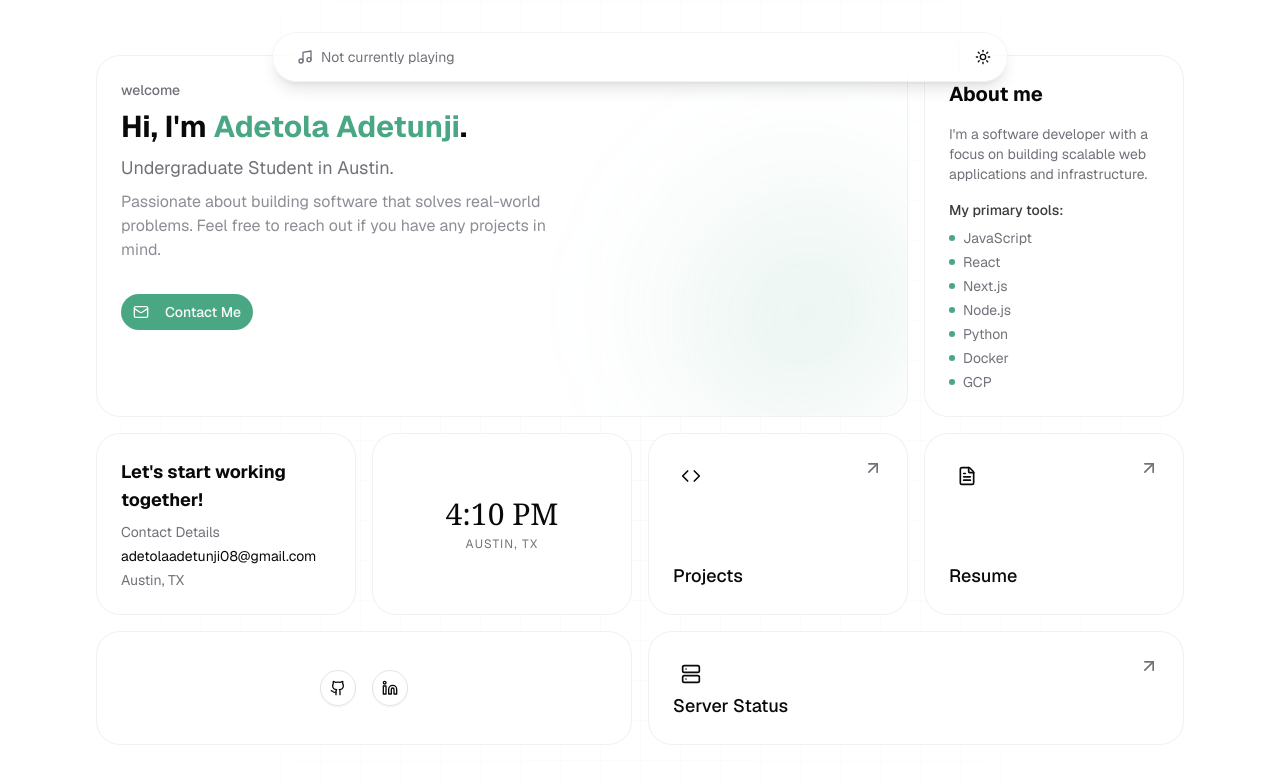
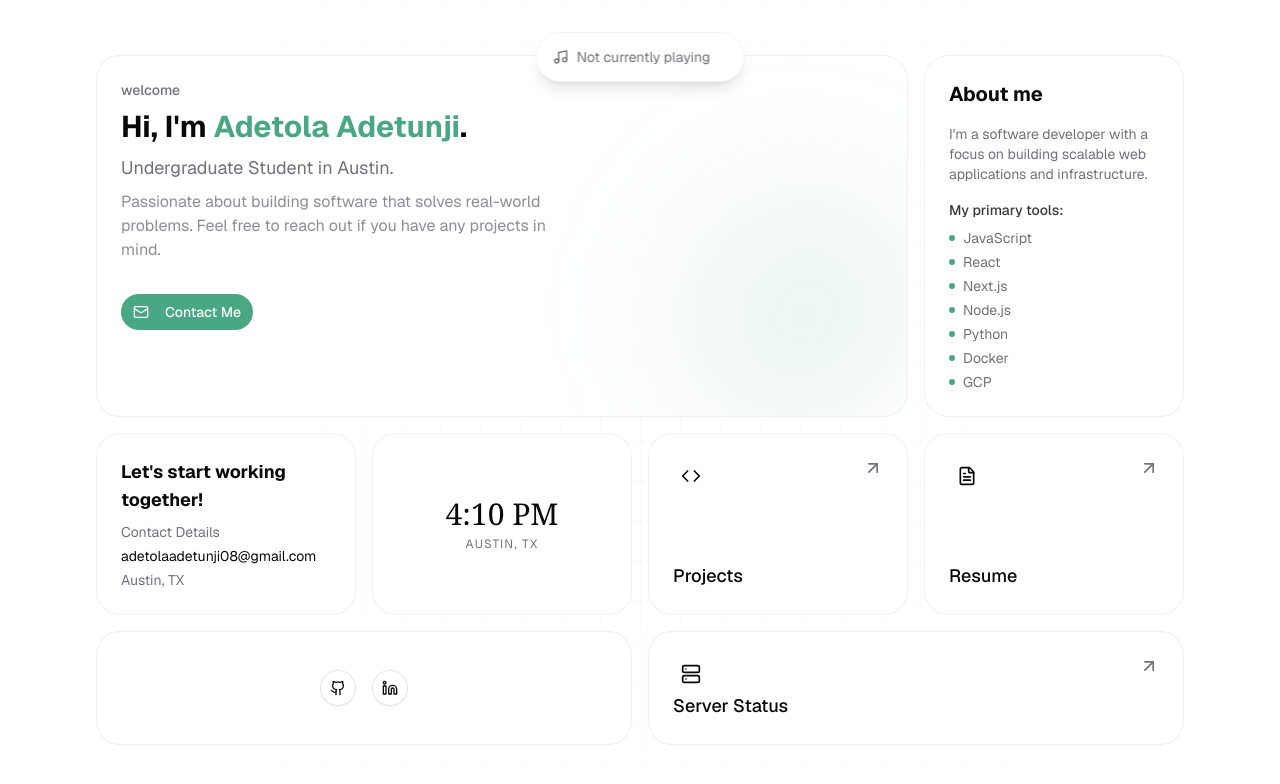
Before and after one commit to mintoleda/mintoleda.github.io, a Next.js app: page / in a window 1280 px wide. Shown: the top 784 px of the page. Built offline with nearby package versions, Linux system fonts and the light colour scheme; no server answers.

Commit message:
reworked header

```diff
--- a/components/FloatingHeader.tsx
+++ b/components/FloatingHeader.tsx
@@ -26,16 +26,16 @@ export default function FloatingHeader() {
     return (
         <div
             className={cn(
-                "fixed top-4 left-1/2 -translate-x-1/2 z-50 w-full max-w-3xl px-4 transition-all duration-300",
+                "fixed top-4 left-1/2 -translate-x-1/2 z-50 w-auto px-4 transition-all duration-300",
                 scrolled ? "top-4" : "top-8"
             )}
         >
-            <div className="flex items-center justify-between gap-4 rounded-full border border-border/40 bg-background/60 backdrop-blur-xl p-2 pl-6 shadow-lg">
+            <div className="group flex items-center gap-4 rounded-full border border-border/40 bg-background/60 backdrop-blur-xl p-2 pl-4 shadow-lg transition-all duration-300 hover:pr-4">
                 <div className="flex-1 min-w-0">
                     <SpotifyNowPlaying />
                 </div>
 
-                <div className="flex items-center gap-2 border-l border-border/20 pl-2">
+                <div className="flex items-center gap-2 border-l border-border/20 pl-2 max-w-0 overflow-hidden opacity-0 group-hover:max-w-[100px] group-hover:opacity-100 transition-all duration-300 ease-out">
                     <Button
                         variant="ghost"
                         size="icon"
```
